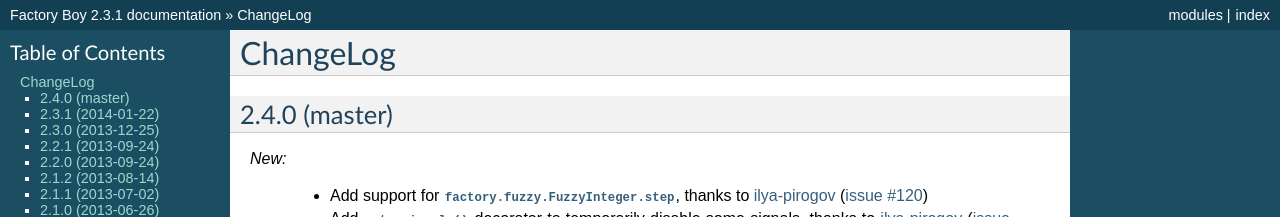
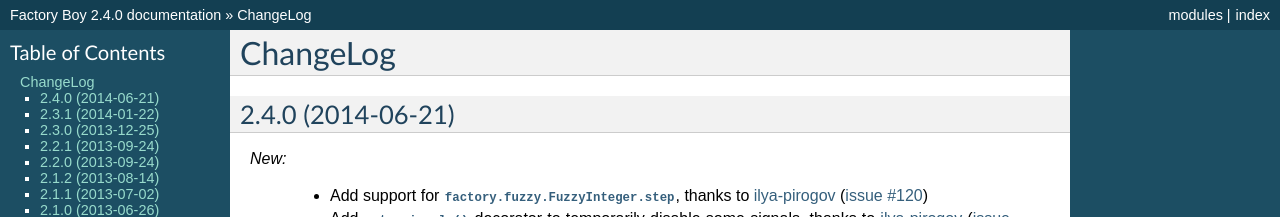
Before and after one commit to FactoryBoy/factory_boy, a Sphinx documentation site: the page built from docs/changelog.rst, in a window 1280 px wide and 900 px high. Shown: the top 217 px of the window. Built offline with Sphinx 7.4.7, drawn with Linux system fonts in a browser that asks for light colours; some of the changed text lies outside the part shown.

Commit message:
Release v2.4.0

```diff
--- a/docs/changelog.rst
+++ b/docs/changelog.rst
@@ -4,8 +4,8 @@
 
 .. _v2.4.0:
 
-2.4.0 (master)
---------------
+2.4.0 (2014-06-21)
+------------------
 
 *New:*
 
--- a/factory/__init__.py
+++ b/factory/__init__.py
@@ -20,7 +20,7 @@
 # OUT OF OR IN CONNECTION WITH THE SOFTWARE OR THE USE OR OTHER DEALINGS IN
 # THE SOFTWARE.
 
-__version__ = '2.3.1'
+__version__ = '2.4.0'
 __author__ = 'Raphaël Barrois <raphael.barrois+fboy@polytechnique.org>'
 
 
```
